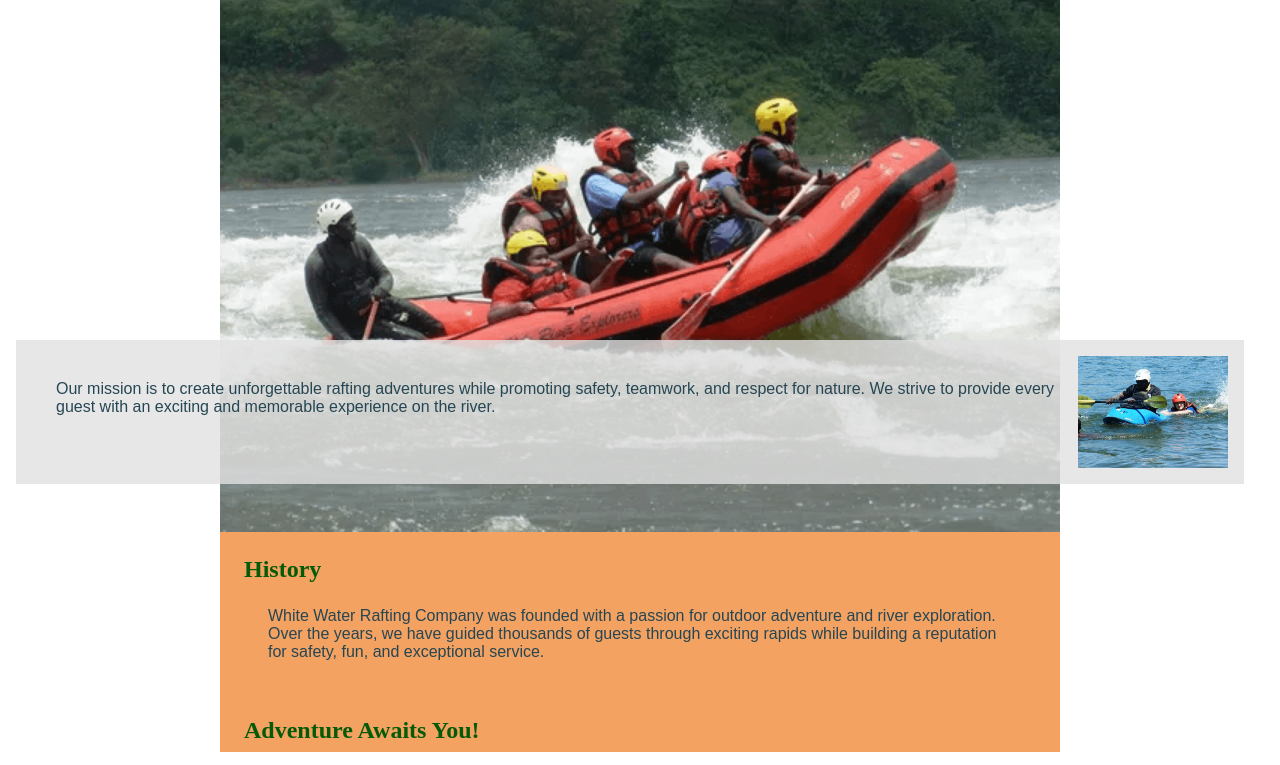
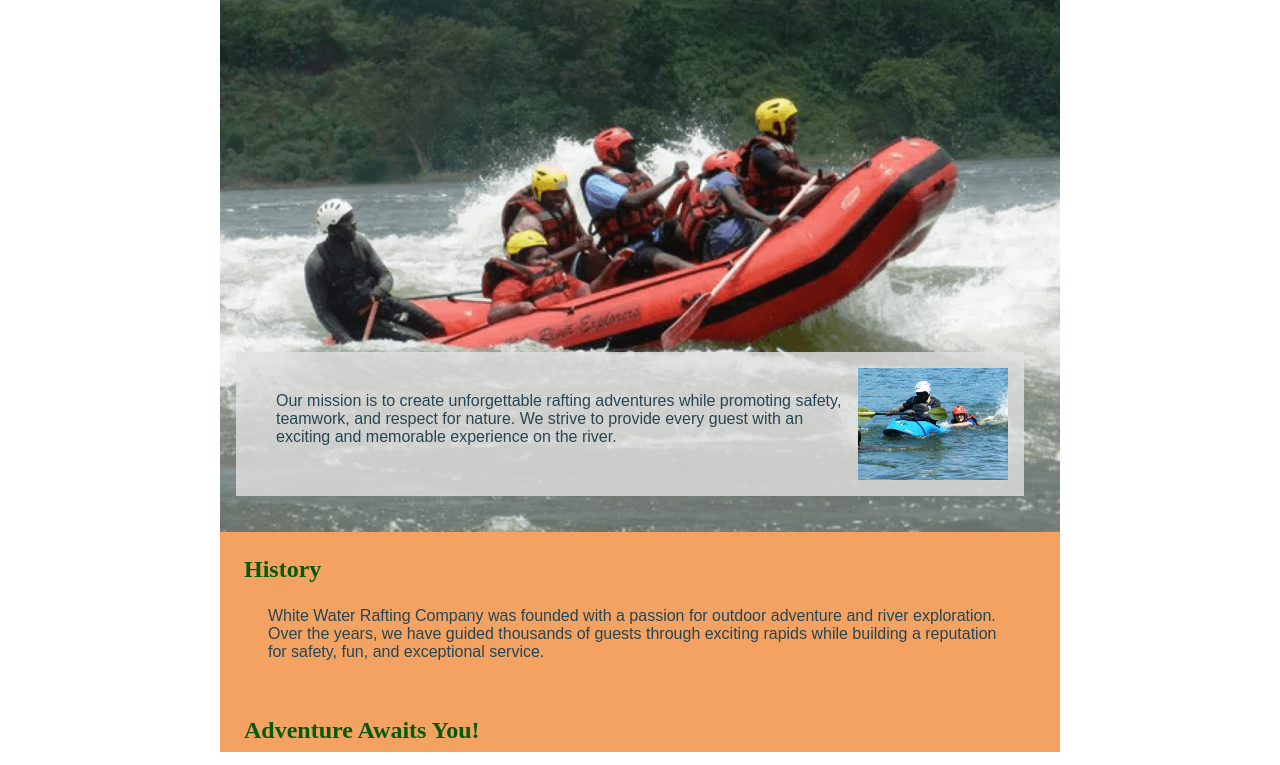
Before and after one commit to BarffourJoseph/wdd130, a plain HTML site: page wwr/about.html in a window 1280 px wide. Shown: the part 280-1045 px from the top of the page. Drawn offline with Linux system fonts and the light colour scheme.

Commit message:
.hero changes

```diff
--- a/wwr/styles/rafting.css
+++ b/wwr/styles/rafting.css
@@ -52,6 +52,10 @@ article {
     text-decoration: none;
 }
 
+.hero {
+    position: relative;
+}
+
 .hero img {
     display: block;
     width: 100%;
```
